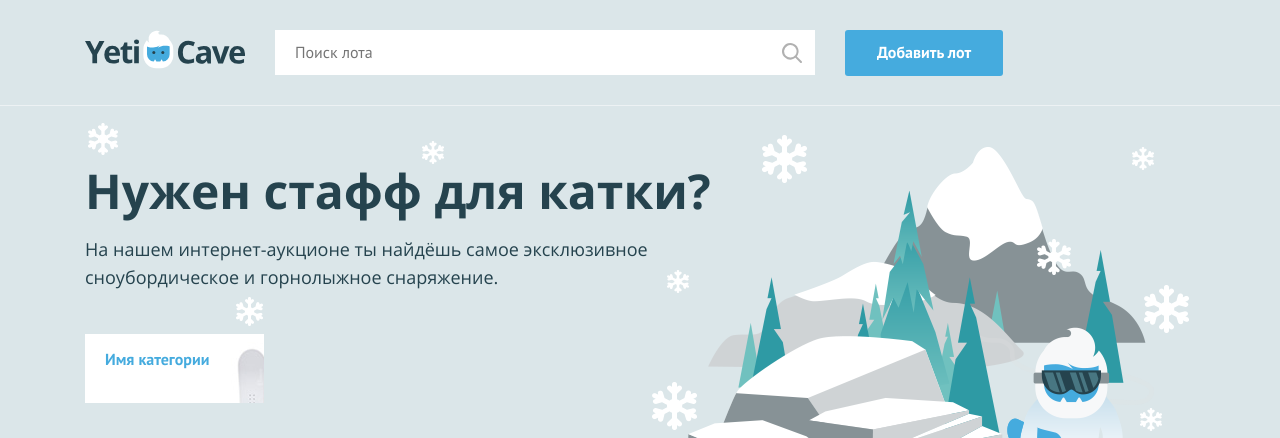
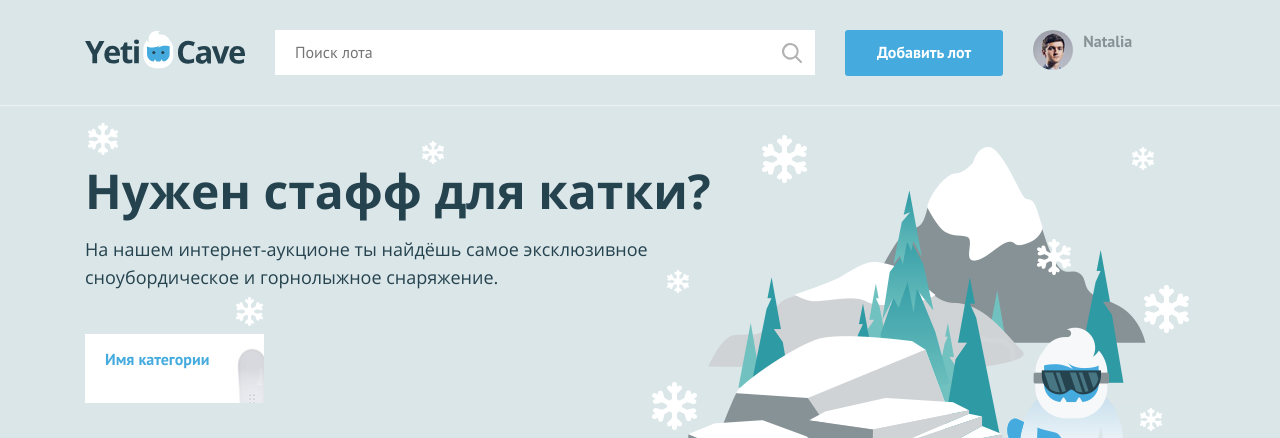
Before and after one commit to allpushkin/676153-yeticave, a PHP site: page / in a window 1280 px wide. Shown: the top 438 px of the page. Run offline with PHP 8.4, Linux system fonts and the light colour scheme.

Commit message:
Добавляет php условие в блоке навигации пользователя

```diff
--- a/index.php
+++ b/index.php
@@ -1,7 +1,7 @@
 <?php
 $is_auth = rand(0, 1);
 
-$user_name = ''; // укажите здесь ваше имя
+$user_name = 'Natalia'; // укажите здесь ваше имя
 $user_avatar = 'img/user.jpg';
 ?>
 <!DOCTYPE html>
@@ -28,9 +28,24 @@ $user_avatar = 'img/user.jpg';
         <a class="main-header__add-lot button" href="pages/add-lot.html">Добавить лот</a>
 
         <nav class="user-menu">
+            <?php if ($is_auth == 1): ?>
+              <div class="user-menu__image">
+                  <img src="img/user.jpg" width="40" height="40" alt="Пользователь">
+              </div>
+              <div class="user-menu__logged">
+                  <p><?=$user_name;?></p>
+              </div>
 
-        <!-- здесь должен быть PHP код для показа аватара пользователя -->
-
+            <?php elseif ($is_auth == 0): ?>
+              <ul class="user-menu__list">
+                  <li class="user-menu__item">
+                      <a href="#">Регистрация</a>
+                  </li>
+                  <li class="user-menu__item">
+                      <a href="#">Вход</a>
+                  </li>
+              </ul>
+            <?php endif; ?>
         </nav>
     </div>
 </header>
```
